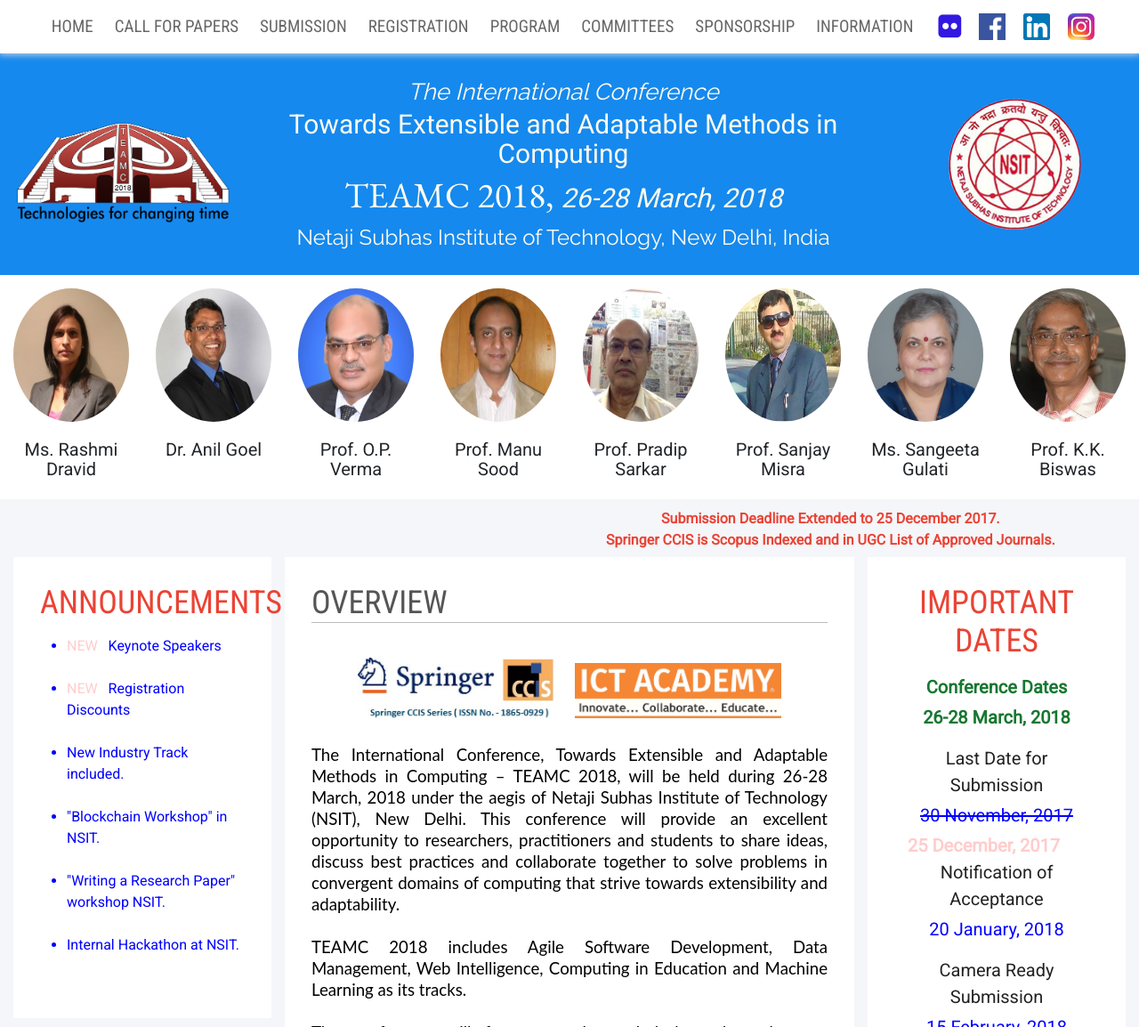
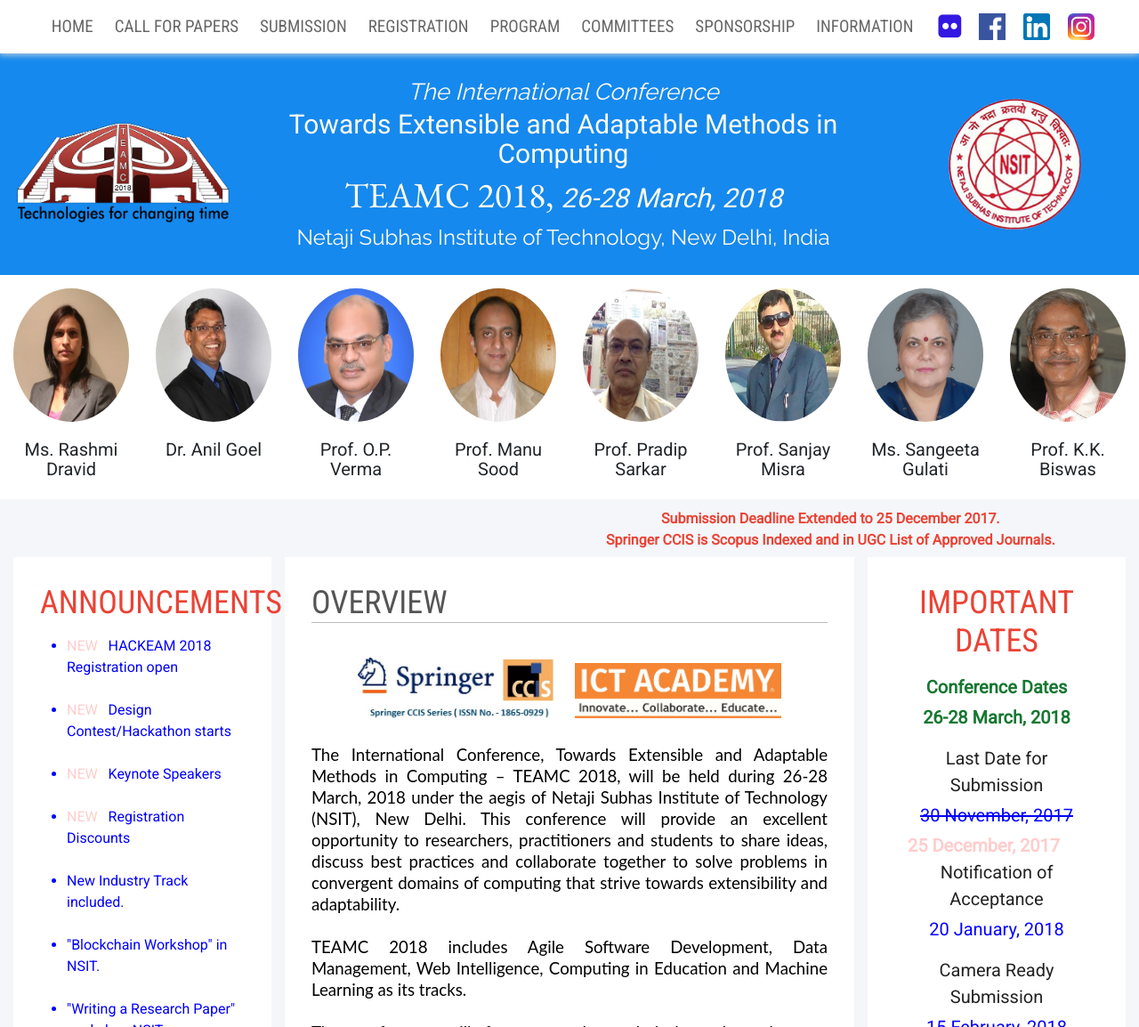
Before and after one commit to apoorvaagupta/Conference-Website, a website: page index.html in a window 1280 px wide. Shown: the top 1154 px of the page at 89% size. Drawn offline with nearby package versions, Linux system fonts and the light colour scheme; some packages are replaced by stand-ins of ours.

Commit message:
link announcements to respective tabs
Signed-off-by: Apoorvaa Gupta <apoorvaagupta01@gmail.com>

```diff
--- a/index.css
+++ b/index.css
@@ -396,3 +396,7 @@
 .bio{
     font-size: 16px;
 }
+
+#moveToIndustryTrack, #moveToRegistration, #moveToSpeakers{
+    cursor: pointer;
+}
--- a/index.html
+++ b/index.html
@@ -212,9 +212,11 @@
         <div class="col-sm-12" style="padding: 0">
 
           <ul style="color: blue; padding-left: 30px">
-            <li><span class="flash-yellow" style="color: red">NEW</span> &nbsp;&nbsp;Keynote Speakers</li><br>
-            <li><span class="flash-yellow" style="color: red">NEW</span> &nbsp;&nbsp;Registration Discounts</li><br>
-            <li>New Industry Track included.</li><br>
+            <li><span class="flash-yellow" style="color: red">NEW</span> &nbsp;&nbsp;HACKEAM 2018 Registration open</li><br>
+            <li><span class="flash-yellow" style="color: red">NEW</span> &nbsp;&nbsp;Design Contest/Hackathon starts</li><br>
+            <li id="moveToSpeakers"><span class="flash-yellow" style="color: red">NEW</span> &nbsp;&nbsp;Keynote Speakers</li><br>
+            <li id="moveToRegistration"><span class="flash-yellow" style="color: red">NEW</span> &nbsp;&nbsp;Registration Discounts</li><br>
+            <li id="moveToIndustryTrack">New Industry Track included.</li><br>
             <li>"Blockchain Workshop" in NSIT.</li><br>
             <li>"Writing a Research Paper" workshop NSIT.</li><br>
             <li>Internal Hackathon at NSIT.</li><br>
--- a/index.js
+++ b/index.js
@@ -28,6 +28,11 @@
     $('#copButton').click();
     $('a[href="#track6"]').click();
   });
+
+
+    $('#moveToSpeakers').click(function () {
+        $('#programButton').click();
+    });
 
   $('#moveToRegistration').click(function () {
     $('#regButton').click();
@@ -48,8 +53,8 @@
                             Overview</h1>
 
                         <div class="overview-description" style="text-align: center;"><br>
-                            <img src="images/Springer-CCIS.jpg" width="40%">&nbsp;&nbsp;
-              <img src="images/ictacademy_logo_hi_color_jpg.jpg" width="40%">
+                            <a href="http://www.springer.com/in/"><img src="images/Springer-CCIS.jpg" width="40%"></a>&nbsp;&nbsp;
+              <a href="http://www.ictacademy.in/pages/index.aspx"><img src="images/ictacademy_logo_hi_color_jpg.jpg" width="40%"></a>
                             <br>
                             <!--<span style="background-color: white; color: black; font-size: 14pt;">Welcome to the</span><br><b-->
                                 <!--style="background-color: white; color: black; font-size: 14pt;"><span-->
```
